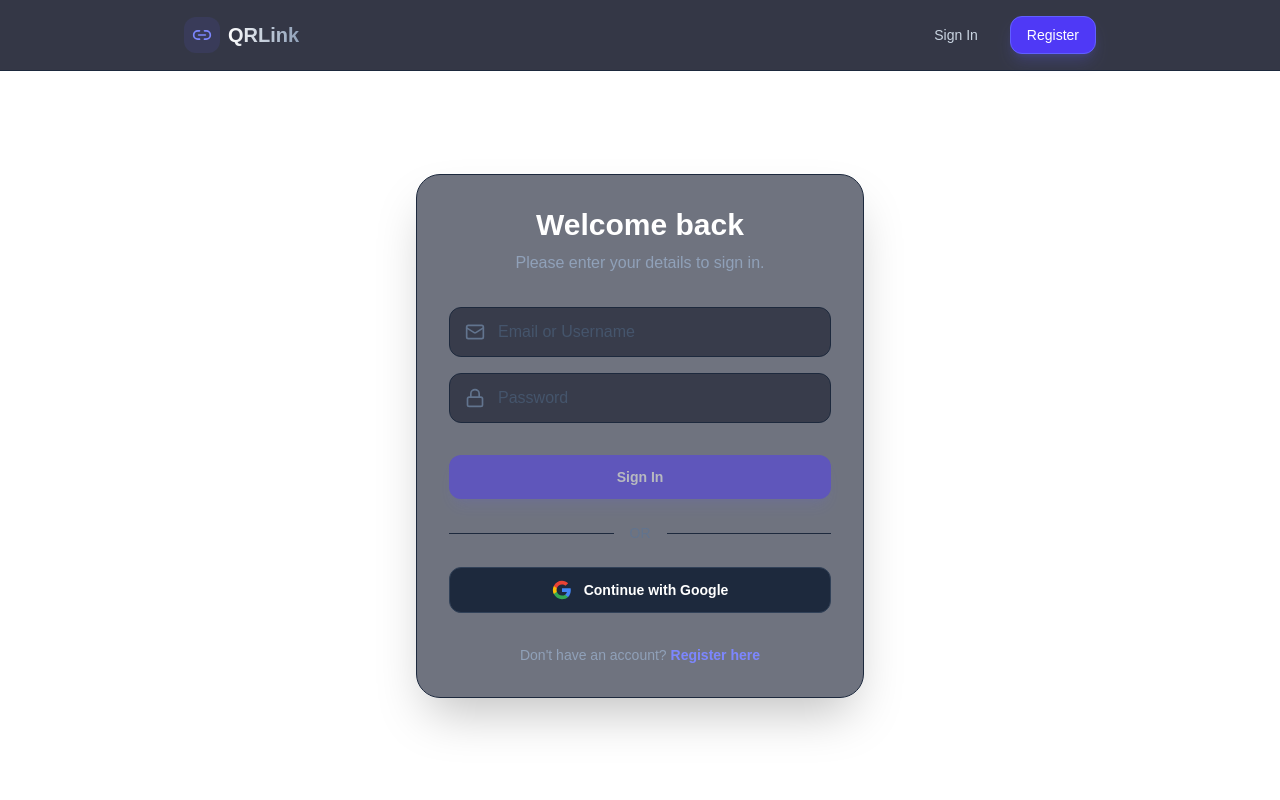
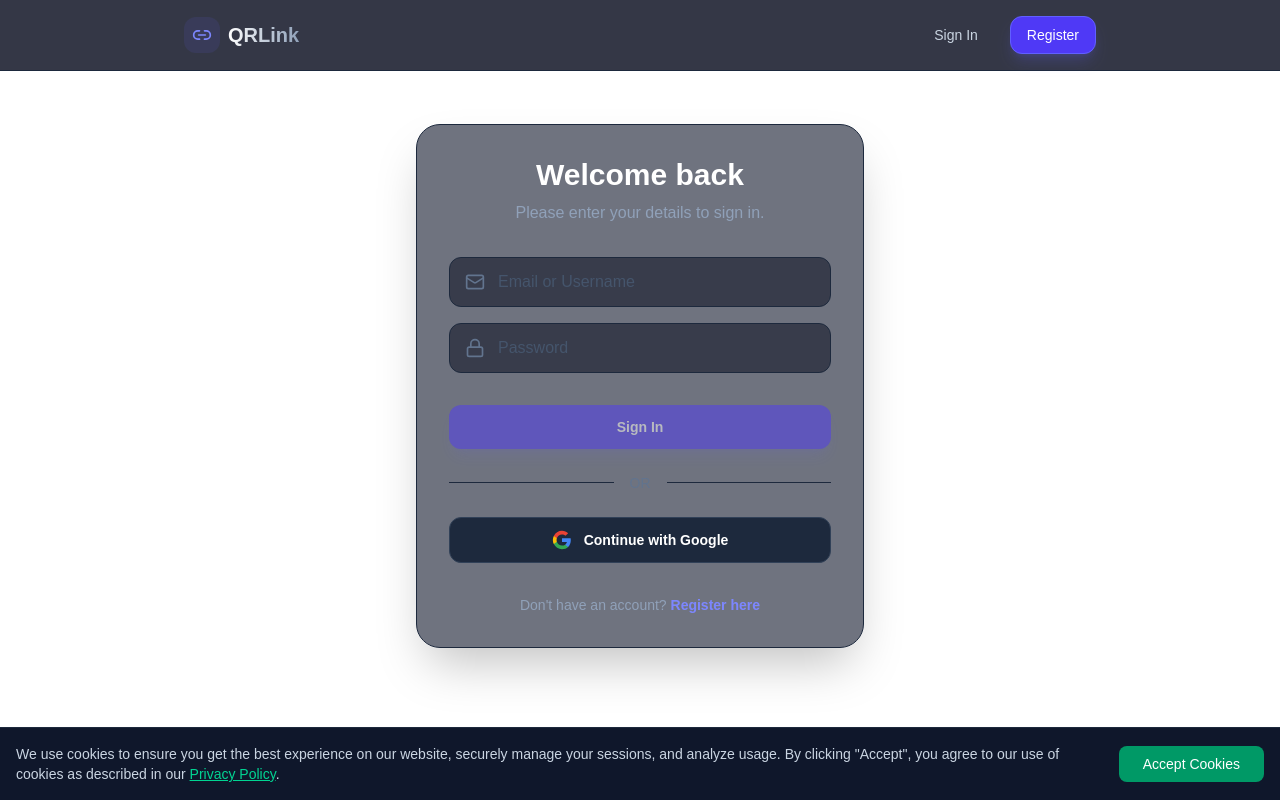
Before and after one commit to aissasell/qrlink, a Next.js app in the folder webapp/: page /login in a window 1280 px wide. Built offline with nearby package versions, Linux system fonts and the light colour scheme; no server answers.

Commit message:
terms, privacy, banner

```diff
--- a/webapp/src/app/layout.tsx
+++ b/webapp/src/app/layout.tsx
@@ -2,6 +2,8 @@ import type { Metadata } from "next";
 import { Geist, Geist_Mono } from "next/font/google";
 import "./globals.css";
 import Topbar from "@/components/Topbar";
+import CookieBanner from "@/components/CookieBanner";
+import Link from "next/link";
 const geistSans = Geist({
   variable: "--font-geist-sans",
   subsets: ["latin"],
@@ -32,6 +34,24 @@ export default function RootLayout({
         <div className="pt-[72px] flex-1 flex flex-col">
           {children}
         </div>
+
+        <footer className="w-full py-6 mt-8 border-t border-slate-800 bg-slate-950/50">
+          <div className="max-w-7xl mx-auto px-6 flex flex-col sm:flex-row justify-between items-center gap-4">
+            <p className="text-slate-500 text-sm">
+              © {new Date().getFullYear()} QRLink. All rights reserved.
+            </p>
+            <div className="flex gap-6 text-sm text-slate-400">
+              <Link href="/terms" className="hover:text-emerald-400 transition-colors">
+                Terms of Service
+              </Link>
+              <Link href="/privacy" className="hover:text-emerald-400 transition-colors">
+                Privacy Policy
+              </Link>
+            </div>
+          </div>
+        </footer>
+
+        <CookieBanner />
       </body>
     </html>
   );
--- /dev/null
+++ b/webapp/src/app/privacy/page.tsx
@@ -0,0 +1,53 @@
+import React from "react";
+
+export default function PrivacyPage() {
+  return (
+    <div className="max-w-3xl mx-auto px-6 py-12 text-slate-300">
+      <h1 className="text-3xl font-bold text-white mb-6">Privacy Policy</h1>
+      <p className="mb-4 text-sm text-slate-400">Last Updated: June 16, 2026</p>
+
+      <div className="space-y-6">
+        <section>
+          <h2 className="text-xl font-semibold text-white mb-2">1. Information We Collect</h2>
+          <p className="mb-2">We collect the following types of information:</p>
+          <ul className="list-disc pl-5 space-y-1">
+            <li><strong>Account Information:</strong> When you create an account, we collect your email address and securely store authentication credentials via Google Firebase.</li>
+            <li><strong>Usage Data:</strong> We collect the original URLs you submit to generate short links and QR codes.</li>
+            <li><strong>Cookies and Local Storage:</strong> We use cookies and local storage to manage your authentication session and remember your cookie consent preferences.</li>
+          </ul>
+        </section>
+
+        <section>
+          <h2 className="text-xl font-semibold text-white mb-2">2. How We Use Your Information</h2>
+          <p className="mb-2">We use the information we collect to:</p>
+          <ul className="list-disc pl-5 space-y-1">
+            <li>Provide, operate, and maintain the QRLink service.</li>
+            <li>Process and evaluate the safety of the URLs you submit using automated moderation tools.</li>
+            <li>Authenticate users and protect against fraudulent or illegal activity.</li>
+          </ul>
+        </section>
+
+        <section>
+          <h2 className="text-xl font-semibold text-white mb-2">3. Data Sharing and Third Parties</h2>
+          <p>
+            We do not sell your personal data. We share data only with essential third-party service providers (such as Google Cloud and Firebase) to host our infrastructure and provide automated content moderation (Vertex AI). These providers are bound by strict confidentiality and data protection agreements.
+          </p>
+        </section>
+
+        <section>
+          <h2 className="text-xl font-semibold text-white mb-2">4. Data Security and Deletion</h2>
+          <p>
+            We implement industry-standard security measures to protect your data. You have the right to request the deletion of your account and associated data at any time through the Profile settings page. When an account is deleted, all associated links and authentication data are permanently removed from our active systems.
+          </p>
+        </section>
+
+        <section>
+          <h2 className="text-xl font-semibold text-white mb-2">5. Changes to This Privacy Policy</h2>
+          <p>
+            We may update our Privacy Policy from time to time. We will notify you of any changes by posting the new Privacy Policy on this page and updating the "Last Updated" date.
+          </p>
+        </section>
+      </div>
+    </div>
+  );
+}
--- /dev/null
+++ b/webapp/src/app/terms/page.tsx
@@ -0,0 +1,63 @@
+import React from "react";
+
+export default function TermsPage() {
+  return (
+    <div className="max-w-3xl mx-auto px-6 py-12 text-slate-300">
+      <h1 className="text-3xl font-bold text-white mb-6">Terms of Service</h1>
+      <p className="mb-4 text-sm text-slate-400">Last Updated: June 16, 2026</p>
+
+      <div className="space-y-6">
+        <section>
+          <h2 className="text-xl font-semibold text-white mb-2">1. Acceptance of Terms</h2>
+          <p>
+            By accessing and using QRLink, you accept and agree to be bound by the terms and provision of this agreement. If you do not agree to abide by the above, please do not use this service.
+          </p>
+        </section>
+
+        <section>
+          <h2 className="text-xl font-semibold text-white mb-2">2. Description of Service</h2>
+          <p>
+            QRLink provides a URL shortening and QR code generation service. We allow users to create short links that redirect to original URLs of their choosing.
+          </p>
+        </section>
+
+        <section>
+          <h2 className="text-xl font-semibold text-white mb-2">3. Acceptable Use Policy</h2>
+          <p className="mb-2">
+            You agree not to use the Service to create links to content that:
+          </p>
+          <ul className="list-disc pl-5 space-y-1">
+            <li>Promotes extreme violence or terrorism.</li>
+            <li>Involves illegal acts, including but not limited to the distribution of illegal materials or child sexual abuse material (CSAM).</li>
+            <li>Contains severe hate speech or harassment.</li>
+            <li>Is designed to scam, phish, or distribute malware.</li>
+          </ul>
+          <p className="mt-2 text-sm text-slate-400">
+            Note: Links redirecting to legal adult content involving consenting adults are permitted, provided they do not violate any of the other terms listed above.
+          </p>
+        </section>
+
+        <section>
+          <h2 className="text-xl font-semibold text-white mb-2">4. Automated Moderation</h2>
+          <p>
+            QRLink employs automated AI moderation tools to scan the contents of URLs you submit. We reserve the right to disable or delete any link that our systems flag as violating our Acceptable Use Policy without prior notice.
+          </p>
+        </section>
+
+        <section>
+          <h2 className="text-xl font-semibold text-white mb-2">5. Disclaimer of Warranties</h2>
+          <p>
+            The service is provided on an "as is" and "as available" basis. QRLink makes no warranties, expressed or implied, and hereby disclaims all warranties, including without limitation, implied warranties or conditions of merchantability, fitness for a particular purpose, or non-infringement of intellectual property or other violation of rights.
+          </p>
+        </section>
+
+        <section>
+          <h2 className="text-xl font-semibold text-white mb-2">6. Limitation of Liability</h2>
+          <p>
+            In no event shall QRLink or its suppliers be liable for any damages (including, without limitation, damages for loss of data or profit, or due to business interruption) arising out of the use or inability to use the materials on QRLink's website.
+          </p>
+        </section>
+      </div>
+    </div>
+  );
+}
--- /dev/null
+++ b/webapp/src/components/CookieBanner.tsx
@@ -0,0 +1,42 @@
+"use client";
+
+import React, { useState, useEffect } from "react";
+import Link from "next/link";
+
+export default function CookieBanner() {
+  const [isVisible, setIsVisible] = useState(false);
+
+  useEffect(() => {
+    // Check if the user has already accepted the banner
+    const consent = localStorage.getItem("qrlink_cookie_consent");
+    if (!consent) {
+      setIsVisible(true);
+    }
+  }, []);
+
+  const acceptCookies = () => {
+    localStorage.setItem("qrlink_cookie_consent", "true");
+    setIsVisible(false);
+  };
+
+  if (!isVisible) return null;
+
+  return (
+    <div className="fixed bottom-0 left-0 right-0 z-50 bg-slate-900 border-t border-slate-800 p-4 shadow-lg">
+      <div className="max-w-7xl mx-auto flex flex-col sm:flex-row items-center justify-between gap-4">
+        <div className="text-sm text-slate-300">
+          We use cookies to ensure you get the best experience on our website, securely manage your sessions, and analyze usage. By clicking "Accept", you agree to our use of cookies as described in our{" "}
+          <Link href="/privacy" className="text-emerald-400 hover:text-emerald-300 underline">
+            Privacy Policy
+          </Link>.
+        </div>
+        <button
+          onClick={acceptCookies}
+          className="whitespace-nowrap px-6 py-2 bg-emerald-600 hover:bg-emerald-500 text-white text-sm font-medium rounded-lg transition-colors"
+        >
+          Accept Cookies
+        </button>
+      </div>
+    </div>
+  );
+}
```
